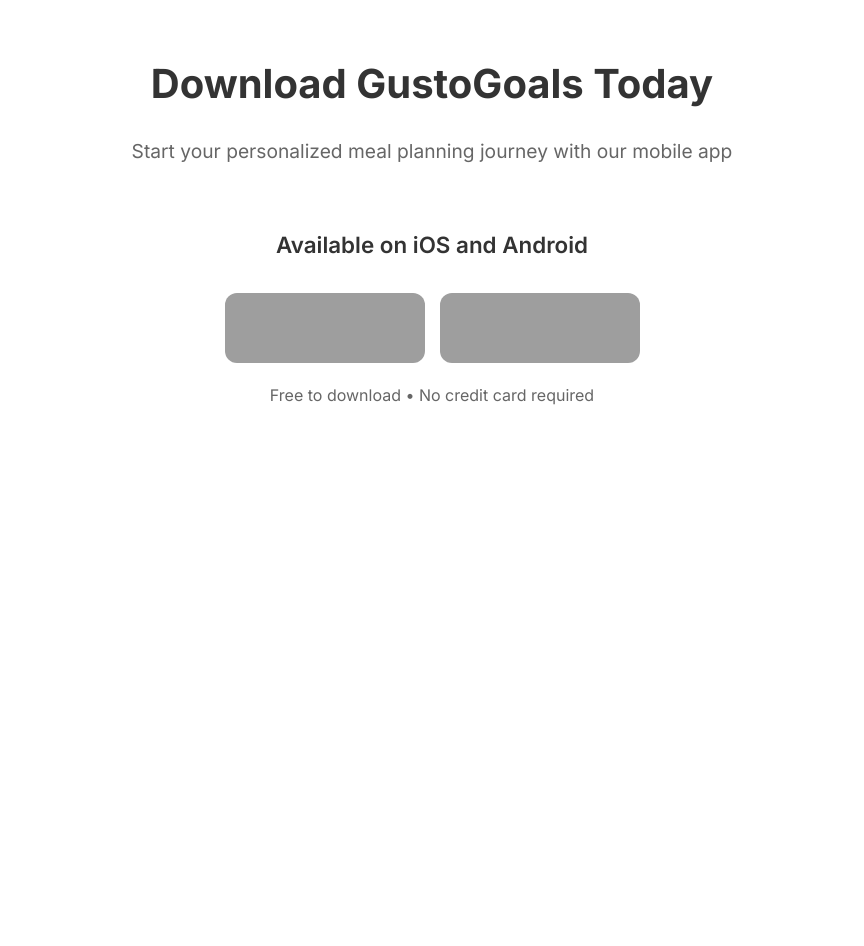
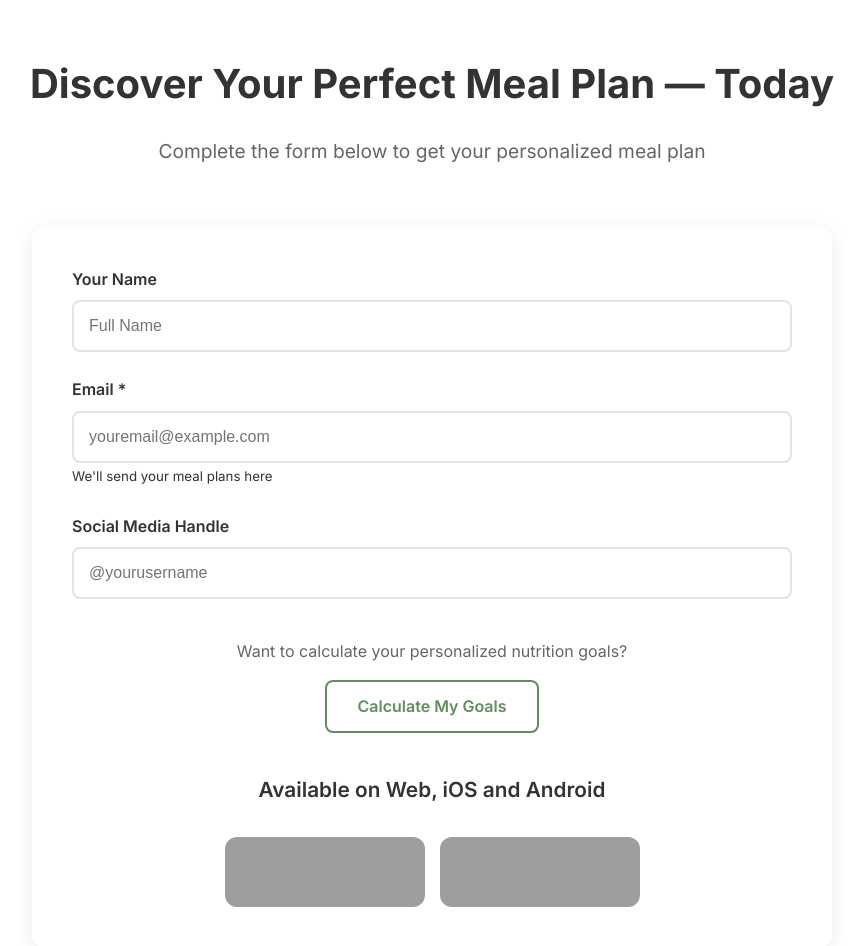
Before and after one commit to rafunchik/gustopage, a plain HTML site: page index.html in a window 1280 px wide. Shown: the part 4400-5346 px from the top of the page, without its empty margins (208-1072 px from the left). Before the commit the page ends 4928 px from the top, so only its background shows below. Drawn offline with Linux system fonts and the light colour scheme; grey boxes are pictures that could not be loaded.

Commit message:
add form back

```diff
--- a/index.html
+++ b/index.html
@@ -1156,15 +1156,42 @@
         </div>
     </section>
 
-    <!-- Download App Section -->
+    <!-- Form Section -->
     <section class="form-section section" id="meal-form">
         <div class="container">
-            <h2>Download GustoGoals Today</h2>
-            <p class="subtitle">Start your personalized meal planning journey with our mobile app</p>
+            <h2>Discover Your Perfect Meal Plan — Today</h2>
+            <p class="subtitle">Complete the form below to get your personalized meal plan</p>
 
-            <div style="text-align: center; margin: 60px auto; max-width: 600px;">
-                <p style="margin-bottom: 30px; font-size: 1.4rem; font-weight: 600; color: var(--text-color);">
-                    Available on iOS and Android
+            <form class="meal-form" action="" method="POST">
+                <div class="form-group">
+                    <label for="name">Your Name</label>
+                    <input type="text" id="name" name="Name" placeholder="Full Name" required>
+                </div>
+
+                <div class="form-group">
+                    <label for="email">Email *</label>
+                    <input type="email" id="email" name="Email" placeholder="youremail@example.com" required>
+                    <small>We'll send your meal plans here</small>
+                </div>
+
+                <div class="form-group">
+                    <label for="social">Social Media Handle</label>
+                    <input type="text" id="social" name="Social Media Handle" placeholder="@yourusername">
+                </div>
+
+                <div class="form-group" style="text-align: center; margin: 40px 0;">
+                    <p style="margin-bottom: 15px; color: var(--text-light);">
+                        Want to calculate your personalized nutrition goals?
+                    </p>
+                    <a href="calorie-calculator.html" class="btn-secondary"
+                        style="text-decoration: none; display: inline-block;">
+                        Calculate My Goals
+                    </a>
+                </div>
+
+                <div style="text-align: center; margin-top: 30px;">
+                    <p style="margin-bottom: 20px; font-size: 1.3rem; font-weight: 600; color: var(--text-color);">
+                        Available on Web, iOS and Android
                     </p>
                     <div class="app-store-buttons">
                         <a href="https://apps.apple.com/app/gustogoals" class="app-store-btn" target="_blank">
@@ -1177,10 +1204,8 @@
                                 alt="Get it on Google Play">
                         </a>
                     </div>
-                <p style="margin-top: 20px; color: var(--text-light); font-size: 1rem;">
-                    Free to download • No credit card required
-                </p>
                 </div>
+            </form>
         </div>
     </section>
 
```
Lines whose indentation alone changed are shown as unchanged.
